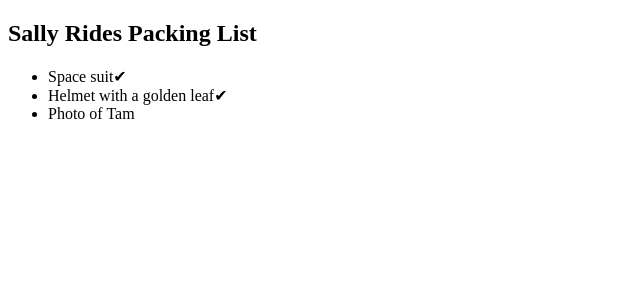
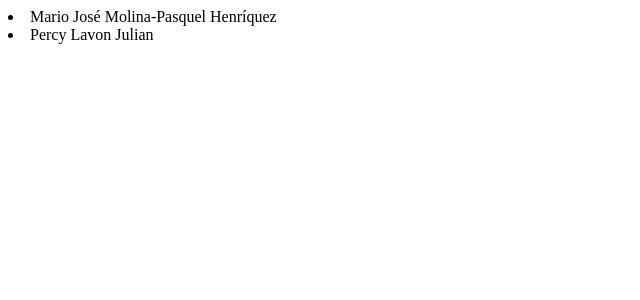
Before and after one commit to Learn-with-Sumit/rnext, a React (Vite) app: page / in a window 1280 px wide. Shown: the top 300 px of the page, without its empty margins (0-640 px from the left). Built offline with nearby package versions, Linux system fonts and the light colour scheme.

Commit message:
lesson 1.10 source code

```diff
--- a/src/App.jsx
+++ b/src/App.jsx
@@ -1,11 +1,41 @@
-import PackingList from "./components/PackingList";
+const people = [
+    {
+        id: 0,
+        name: "Creola Katherine Johnson",
+        profession: "mathematician",
+    },
+    {
+        id: 1,
+        name: "Mario José Molina-Pasquel Henríquez",
+        profession: "chemist",
+    },
+    {
+        id: 2,
+        name: "Mohammad Abdus Salam",
+        profession: "physicist",
+    },
+    {
+        id: 3,
+        name: "Percy Lavon Julian",
+        profession: "chemist",
+    },
+    {
+        id: 4,
+        name: "Subrahmanyan Chandrasekhar",
+        profession: "astrophysicist",
+    },
+];
 
 export default function App() {
+    const chemists = people.filter((person) => person.profession === "chemist");
+
+    const listItems = chemists.map((chemist) => (
+        <li key={chemist.id}>{chemist.name}</li>
+    ));
+
     return (
         <div>
-            <div>
-                <PackingList />
-            </div>
+            <div>{listItems}</div>
         </div>
     );
 }
```
